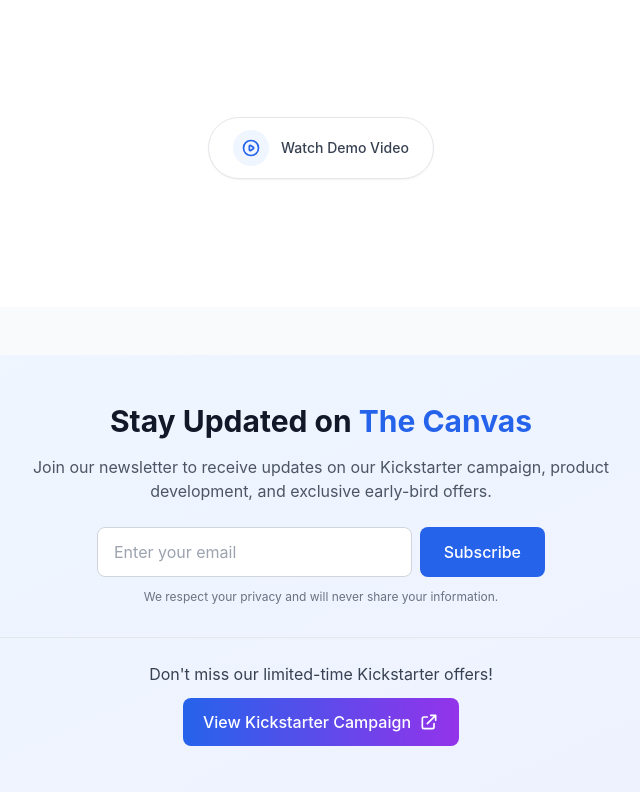
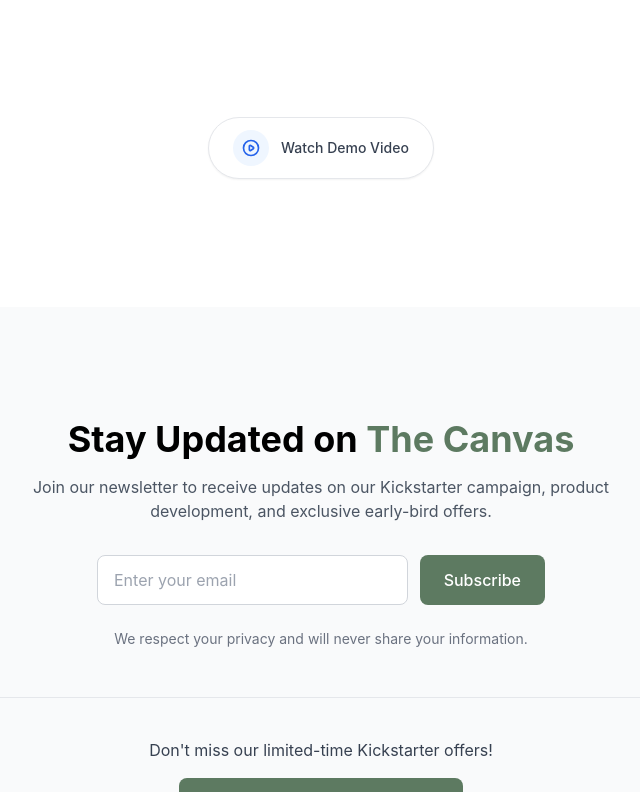
Before and after one commit to nicolascodet/atelierwebstefinal, a Next.js app: page / in a window 1280 px wide. Shown: the part 3942-4734 px from the top of the page, without its empty margins (319-959 px from the left). Built offline with nearby package versions, Linux system fonts and the light colour scheme.

Commit message:
Update all blue elements to brand green color scheme (#5D7A61)

```diff
--- a/components/Newsletter.tsx
+++ b/components/Newsletter.tsx
@@ -6,120 +6,91 @@
 const Newsletter = () => {
   const [email, setEmail] = useState('');
   const [isSubmitting, setIsSubmitting] = useState(false);
-  const [submitted, setSubmitted] = useState(false);
-  const [error, setError] = useState<string | null>(null);
+  const [isSuccess, setIsSuccess] = useState(false);
+  const [error, setError] = useState('');
 
   const handleSubmit = async (e: React.FormEvent) => {
     e.preventDefault();
 
-    // Basic email validation
-    if (!email || !/^\S+@\S+\.\S+$/.test(email)) {
-      setError('Please enter a valid email address');
+    if (!email) {
+      setError('Please enter your email address');
       return;
     }
 
-    setError(null);
     setIsSubmitting(true);
+    setError('');
 
     try {
-      // Simulate API call
+      // Simulate API call for demo purposes
       await new Promise(resolve => setTimeout(resolve, 1000));
 
-      setSubmitted(true);
+      // Set success state
+      setIsSuccess(true);
       setEmail('');
     } catch (err) {
-      setError('Something went wrong. Please try again.');
+      setError('An error occurred. Please try again.');
     } finally {
       setIsSubmitting(false);
     }
   };
 
   return (
-    <div className="max-w-5xl mx-auto px-4 sm:px-6">
-      {/* Background with gradients for visual appeal */}
-      <div className="relative overflow-hidden rounded-2xl">
-        <div className="absolute inset-0 bg-gradient-to-br from-blue-50 to-indigo-50"></div>
-
-        <div className="relative py-10 px-6 md:py-12 md:px-12">
-          <div className="max-w-3xl mx-auto text-center">
+    <section className="bg-gray-50 py-16">
+      <div className="container mx-auto px-4 sm:px-6">
         <motion.div
           initial={{ opacity: 0, y: 20 }}
           whileInView={{ opacity: 1, y: 0 }}
-              transition={{ duration: 0.5 }}
+          transition={{ duration: 0.6 }}
           viewport={{ once: true }}
+          className="max-w-4xl mx-auto text-center"
         >
-              <h2 className="text-3xl font-bold text-gray-900 mb-4">
-                Stay Updated on <span className="text-blue-600">The Canvas</span>
+          <h2 className="text-3xl md:text-4xl font-bold mb-4">
+            Stay Updated on <span className="text-[#5D7A61]">The Canvas</span>
           </h2>
 
-              <p className="text-gray-600 mb-6 max-w-2xl mx-auto">
-                Join our newsletter to receive updates on our Kickstarter campaign, product development, and exclusive early-bird offers.
+          <p className="text-gray-600 mb-8 max-w-2xl mx-auto">
+            Join our newsletter to receive updates on our Kickstarter campaign, product development,
+            and exclusive early-bird offers.
           </p>
 
-              {submitted ? (
-                <div className="bg-green-50 border border-green-200 rounded-lg p-4 max-w-md mx-auto">
-                  <div className="flex">
-                    <div className="flex-shrink-0">
-                      <svg className="h-5 w-5 text-green-500" fill="none" viewBox="0 0 24 24" stroke="currentColor">
-                        <path strokeLinecap="round" strokeLinejoin="round" strokeWidth={2} d="M5 13l4 4L19 7" />
-                      </svg>
-                    </div>
-                    <div className="ml-3">
-                      <p className="text-sm font-medium text-green-800">
-                        Thanks for subscribing! Check your inbox soon.
-                      </p>
-                    </div>
-                  </div>
+          {isSuccess ? (
+            <div className="bg-[#5D7A61]/10 text-[#5D7A61] p-4 rounded-lg mb-6 inline-block">
+              Thank you for subscribing! We'll be in touch soon.
             </div>
           ) : (
-                <>
-                  <form onSubmit={handleSubmit} className="max-w-md mx-auto">
-                    <div className="flex flex-col sm:flex-row sm:space-x-2 space-y-3 sm:space-y-0">
-                      <div className="flex-grow">
-                        <label htmlFor="email" className="sr-only">Email address</label>
+            <form onSubmit={handleSubmit} className="max-w-md mx-auto mb-6">
+              <div className="flex flex-col sm:flex-row gap-3">
                 <input
-                          id="email"
-                          name="email"
                   type="email"
                   value={email}
                   onChange={(e) => setEmail(e.target.value)}
+                  placeholder="Enter your email"
+                  className="flex-1 px-4 py-3 rounded-lg border border-gray-300 focus:outline-none focus:ring-2 focus:ring-[#5D7A61] focus:border-transparent"
                   disabled={isSubmitting}
-                          placeholder="Enter your email"
-                          className="w-full px-4 py-3 rounded-lg border border-gray-300 focus:ring-2 focus:ring-blue-500 focus:border-blue-500"
-                          required
                 />
-                      </div>
                 <button
                   type="submit"
                   disabled={isSubmitting}
-                        className="flex-none px-6 py-3 bg-blue-600 text-white font-medium rounded-lg hover:bg-blue-700 transition-colors disabled:bg-blue-400"
+                  className="px-6 py-3 bg-[#5D7A61] hover:bg-[#4D6A51] text-white font-medium rounded-lg transition-colors disabled:opacity-70"
                 >
                   {isSubmitting ? 'Subscribing...' : 'Subscribe'}
                 </button>
               </div>
+              {error && <p className="text-red-500 mt-2 text-sm">{error}</p>}
+            </form>
+          )}
 
-                    {error && (
-                      <p className="mt-2 text-sm text-red-600">{error}</p>
-                    )}
-                  </form>
-
-                  <p className="text-xs text-gray-500 mt-3">
+          <p className="text-sm text-gray-500">
             We respect your privacy and will never share your information.
           </p>
-                </>
-              )}
 
-              {/* Kickstarter reminder */}
-              <div className="mt-8 pt-6 border-t border-gray-200">
-                <div className="flex flex-col items-center">
-                  <p className="text-gray-700 mb-3">
-                    Don't miss our limited-time Kickstarter offers!
-                  </p>
+          <div className="mt-12 pt-10 border-t border-gray-200">
+            <p className="text-gray-700 mb-4">Don't miss our limited-time Kickstarter offers!</p>
             <a
               href="https://www.kickstarter.com/projects/nicolascodet/the-canvas-by-atelier-frames"
               target="_blank"
               rel="noopener noreferrer"
-                    className="inline-flex items-center px-5 py-3 rounded-lg bg-gradient-to-r from-blue-600 to-purple-600 text-white font-medium hover:from-blue-700 hover:to-purple-700 transition-colors"
+              className="inline-flex items-center px-6 py-3 rounded-lg bg-[#5D7A61] hover:bg-[#4D6A51] text-white font-medium transition-colors"
             >
               <span className="mr-2">View Kickstarter Campaign</span>
               <svg className="w-5 h-5" fill="none" viewBox="0 0 24 24" stroke="currentColor">
@@ -127,12 +98,9 @@
               </svg>
             </a>
           </div>
-              </div>
         </motion.div>
       </div>
-        </div>
-      </div>
-    </div>
+    </section>
   );
 };
 
```
Also changed, not shown: components/AIArtDemo.tsx (+29 -28 lines). Lines whose indentation alone changed are shown as unchanged.
